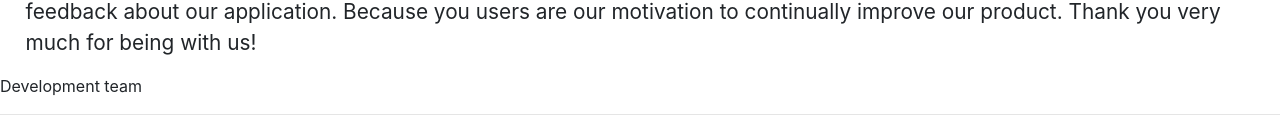
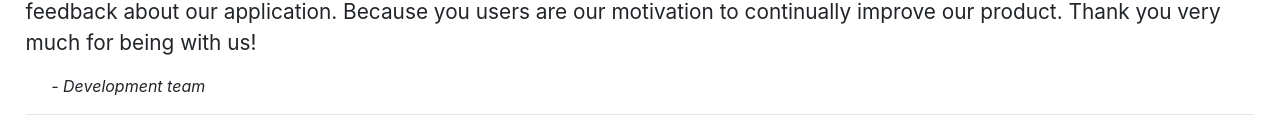
Before and after one commit to Nowsoud/LaSPA, a Vue app: page /about in a window 1280 px wide. Shown: the part 809-941 px from the top of the page. Built offline with nearby package versions, Linux system fonts and the light colour scheme; no server answers.

Commit message:
update About app

```diff
--- a/src/components/About.vue
+++ b/src/components/About.vue
@@ -12,9 +12,10 @@
     <p style="text-align:center;">
     <img src="http://www.alcdsb.on.ca/PublishingImages/Lists/Announcements/EditForm/letter.png"></p>
     <blockquote>
-    	<p style="margin-left:2%;margin-top:1%;margin-right:2%;font-size:1.3em;">The functionality of the application is constantly updated. We advise to follow the updates.We will be grateful for any feedback about our application. Because you users are our motivation to continually improve our product. Thank you very much for being with us!</p>
-    	<footer>Development team</footer>
+    	<p style="margin-left:2%;margin-top:1%;margin-right:2%;font-size:1.3em;text-indent: 1.5em;">The functionality of the application is constantly updated. We advise to follow the updates.We will be grateful for any feedback about our application. Because you users are our motivation to continually improve our product. Thank you very much for being with us!</p>
+    	<footer style="margin-left:4%;margin-top:1%;margin-right:2%;font-size:1em;"><i> - Development team</i></footer>
     </blockquote>
-    <hr>
+    <hr style="margin-left:2%;margin-right:2%;">
+    <p style="text-align:center;font-size:0.7em;">© SneepIt 2019</p>
   </div>
 </template>
```
